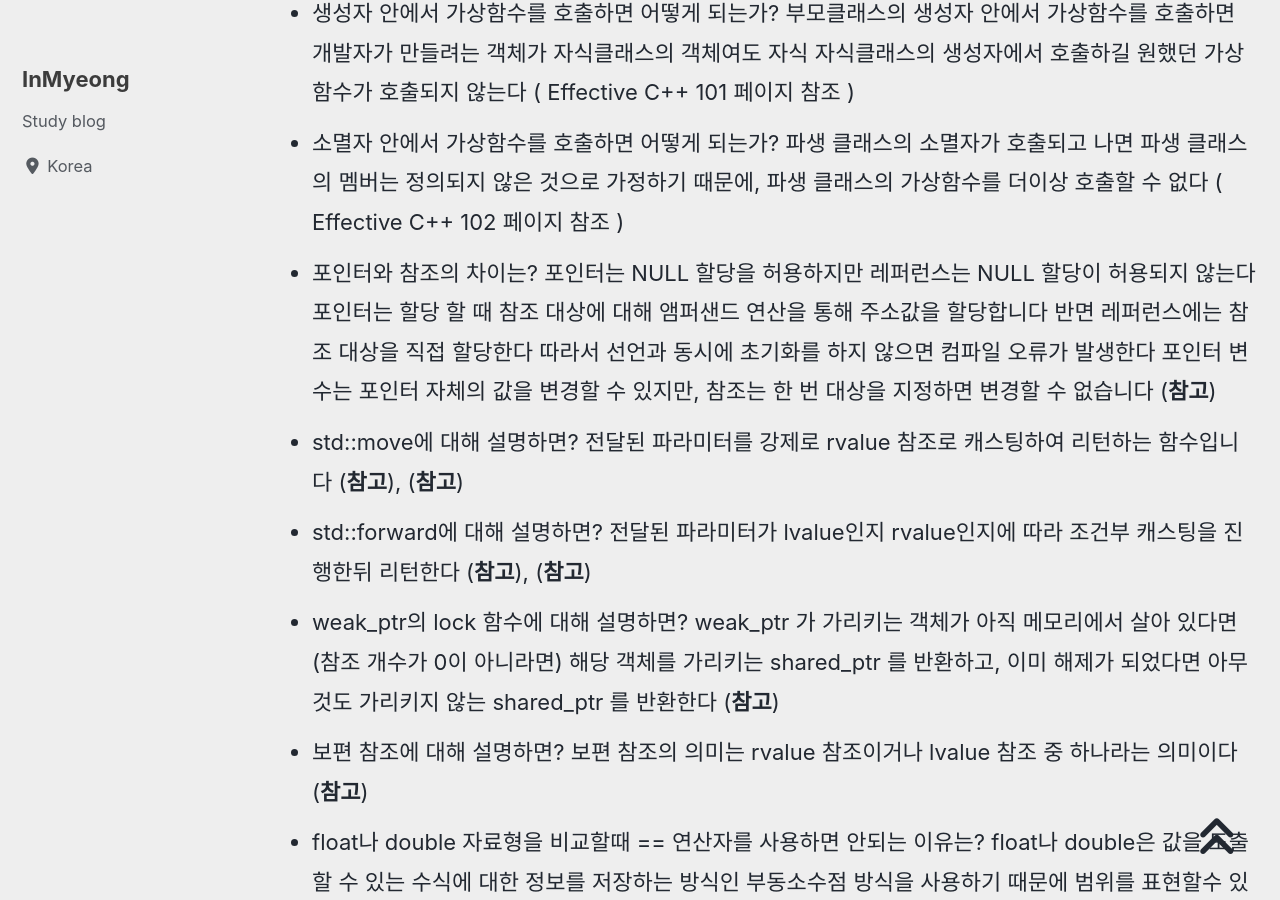
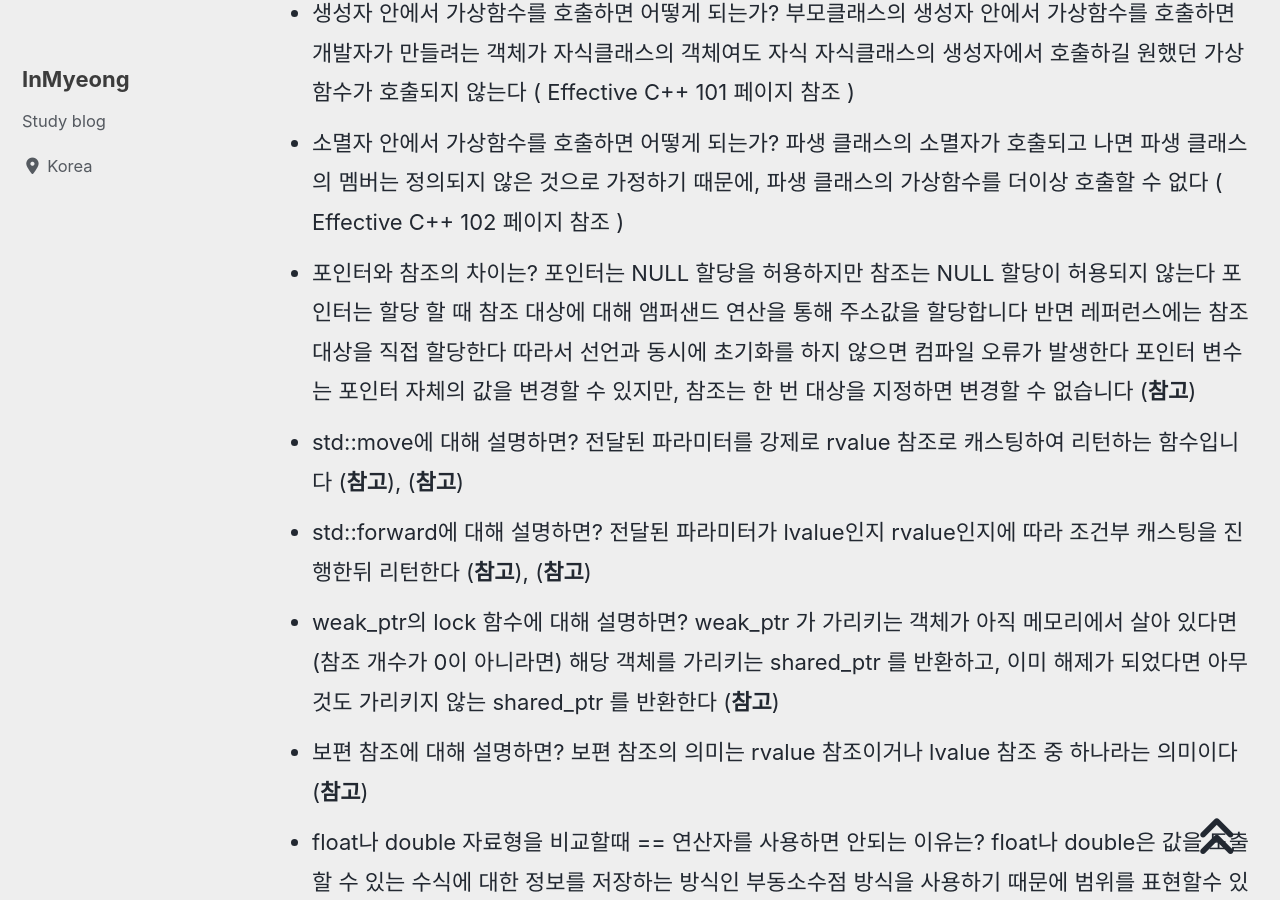
Before and after one commit to devMyeong/devMyeong.github.io, a Jekyll site: the page built from _posts/cs/2022-09-05-블로그-면접준비.md, in a window 1280 px wide and 900 px high, scrolled down 10834 px. Built offline with Jekyll 4.4.1, drawn with Linux system fonts in a browser that asks for light colours; cached includes are drawn as plain includes; nearby versions of some CDN libraries; some web fonts are replaced; comment, search, counter and statistics services are not loaded.

Commit message:
Chore : 수정

```diff
--- a/_posts/cs/2022-09-05-블로그-면접준비.md
+++ b/_posts/cs/2022-09-05-블로그-면접준비.md
@@ -104,7 +104,7 @@ last_modified_at: 2022-10-30
 - 순환 참조란? 서로가 상대를 참조하는 상황을 순환 참조(Circular Reference)라고 한다 ([**참고**](https://bbagwang.com/programming/cpp/%EC%8A%A4%EB%A7%88%ED%8A%B8-%ED%8F%AC%EC%9D%B8%ED%84%B0-smart-pointer/))
 - 생성자 안에서 가상함수를 호출하면 어떻게 되는가? 부모클래스의 생성자 안에서 가상함수를 호출하면 개발자가 만들려는 객체가 자식클래스의 객체여도 자식 자식클래스의 생성자에서 호출하길 원했던 가상함수가 호출되지 않는다 ( Effective C++ 101 페이지 참조 )
 - 소멸자 안에서 가상함수를 호출하면 어떻게 되는가? 파생 클래스의 소멸자가 호출되고 나면 파생 클래스의 멤버는 정의되지 않은 것으로 가정하기 때문에, 파생 클래스의 가상함수를 더이상 호출할 수 없다 ( Effective C++ 102 페이지 참조 )
-- 포인터와 참조의 차이는? 포인터는 NULL 할당을 허용하지만 레퍼런스는 NULL 할당이 허용되지 않는다 포인터는 할당 할 때 참조 대상에 대해 앰퍼샌드 연산을 통해 주소값을 할당합니다 반면 레퍼런스에는 참조 대상을 직접 할당한다 따라서 선언과 동시에 초기화를 하지 않으면 컴파일 오류가 발생한다 포인터 변수는 포인터 자체의 값을 변경할 수 있지만, 참조는 한 번 대상을 지정하면 변경할 수 없습니다 ([**참고**](https://gracefulprograming.tistory.com/11))
+- 포인터와 참조의 차이는? 포인터는 NULL 할당을 허용하지만 참조는 NULL 할당이 허용되지 않는다 포인터는 할당 할 때 참조 대상에 대해 앰퍼샌드 연산을 통해 주소값을 할당합니다 반면 레퍼런스에는 참조 대상을 직접 할당한다 따라서 선언과 동시에 초기화를 하지 않으면 컴파일 오류가 발생한다 포인터 변수는 포인터 자체의 값을 변경할 수 있지만, 참조는 한 번 대상을 지정하면 변경할 수 없습니다 ([**참고**](https://gracefulprograming.tistory.com/11))
 - std::move에 대해 설명하면? 전달된 파라미터를 강제로 rvalue 참조로 캐스팅하여 리턴하는 함수입니다 ([**참고**](https://pppgod.tistory.com/44)), ([**참고**](https://jungwoong.tistory.com/53))
 - std::forward에 대해 설명하면? 전달된 파라미터가 lvalue인지 rvalue인지에 따라 조건부 캐스팅을 진행한뒤 리턴한다 ([**참고**](https://pppgod.tistory.com/44)), ([**참고**](https://jungwoong.tistory.com/53))
 - weak_ptr의 lock 함수에 대해 설명하면?  weak_ptr 가 가리키는 객체가 아직 메모리에서 살아 있다면 (참조 개수가 0이 아니라면) 해당 객체를 가리키는 shared_ptr 를 반환하고, 이미 해제가 되었다면 아무것도 가리키지 않는 shared_ptr 를 반환한다 ([**참고**](https://koreanfoodie.me/842))
```
